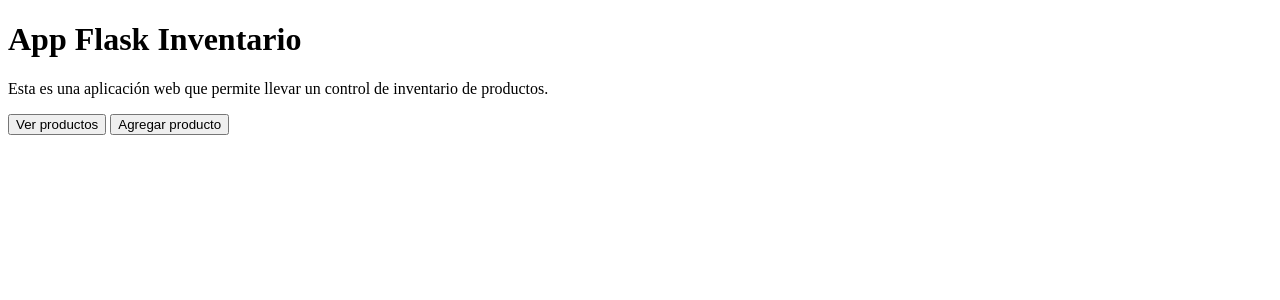
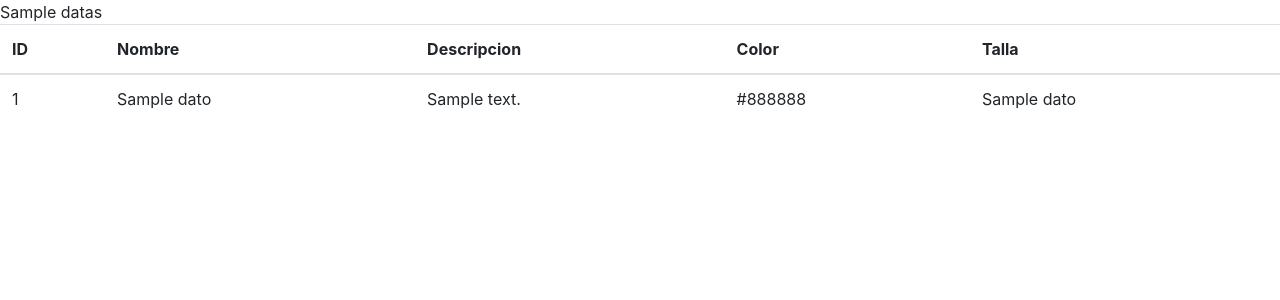
Before and after one commit to Gaos700/Inventario-Flask, a Flask app: template templates/index.html in a window 1280 px wide. Shown: the top 300 px of the page. Run offline with Flask 3, Linux system fonts and the light colour scheme; the template is opened without the code that fills it: most values are stand-ins (such as "Sample title", 1, 10 or a date in 2020); some libraries are stand-ins or nearby versions.

Commit message:
no funca

```diff
--- a/app.py
+++ b/app.py
@@ -13,7 +13,7 @@
 def index():
     connection = get_db_connection()
     cursor = connection.cursor() #cursor para ejecutar consultas en SQL
-    cursor.execute('SELECT p.id, p.nombre, p.descripcion, p.color, t.nombre_talla FROM productos p JOIN talla t ON p.id_talla = t.id_talla')
+    cursor.execute('SELECT * FROM productos')
     data = cursor.fetchall()
     cursor.close()
     connection.close()
@@ -21,25 +21,25 @@
 
 @app.route('/add_product', methods = ['POST', 'GET'])
 def add_user():
-    connection = get_db_connection
+    connection = get_db_connection()
     cursor = connection.cursor() #cursor para ejecutar consultas en SQL
     if request.method  == 'POST':
         nombre = request.form['nombre']
         descripcion = request.form['descripcion']
         color = request.form['color']
         id_talla = request.form['id_talla']
-        cursor.execute('INSERT INTO productos (nombre, descripcion, color, id_talla) VALUES (?, ?, ?, ?)', (nombre, descripcion, color, id_talla))
+        cursor.execute('INSERT INTO productos (nombre, descripcion, color, id_talla) VALUES (prueba, prueba, prueba, prueba)', (nombre, descripcion, color, id_talla))
         connection.commit()
         connection.close()
         return redirect(url_for('index'))
     cursor.execute('SELECT id_talla, nombre_talla FROM talla')
     tallas = cursor.fetchall()
     connection.close()
-    return render_template('add.html', tallas = tallas)
+    #return render_template('add.html', tallas = tallas)
 # ruta para editar un producto
 @app.route('/edit/<id>', methods = ['POST', 'GET'])
 def edit(id):
-    connection = get_db_connection
+    connection = get_db_connection()
     cursor = connection.cursor() #cursor para ejecutar consultas en SQL
     if request.method == 'POST':
         nombre = request.form['nombre']
--- a/templates/index.html
+++ b/templates/index.html
@@ -3,18 +3,38 @@
 <head>
     <meta charset="UTF-8">
     <meta name="viewport" content="width=device-width, initial-scale=1.0">
+    <link rel="stylesheet" href="https://stackpath.bootstrapcdn.com/bootstrap/4.5.2/css/bootstrap.min.css">
     <title>App Flask Inventario</title>
 </head>
 <body>
-    <h1>App Flask Inventario</h1>
-    <p>Esta es una aplicación web que permite llevar un control de inventario de productos.</p>
-    <form method="get" action="/">
-        <input type="submit" value="Ver productos">
-        <input type="submit" value="Agregar producto">
-    </form>
+    <table class="table" >
+        <thead>
+            <tr>
+                <th>ID</th>
+                <th>Nombre</th>
+                <th>Descripcion</th>
+                <th>Color</th>
+                <th>Talla</th>
+            </tr>
+        </thead>
+        <tbody>
+            {{datas}}
+            {% for dato in datas %}
+            <tr>
+                <td>{{dato.id}}</td>
+                <td>{{dato.nombre}}</td>
+                <td>{{dato.descripcion}}</td>
+                <td>{{dato.color}}</td>
+                <td>{{dato.nombre_talla}}</td>
+            </tr>
+            {% endfor %}
+        </tbody>
+
+    </table>
 
 
 
-
+    <script src="https://code.jquery.com/jquery-3.5.1.slim.min.js"></script>
+    <script src="https://stackpath.bootstrapcdn.com/bootstrap/4.5.2/js/bootstrap.min.js"></script>
 </body>
 </html>
```
